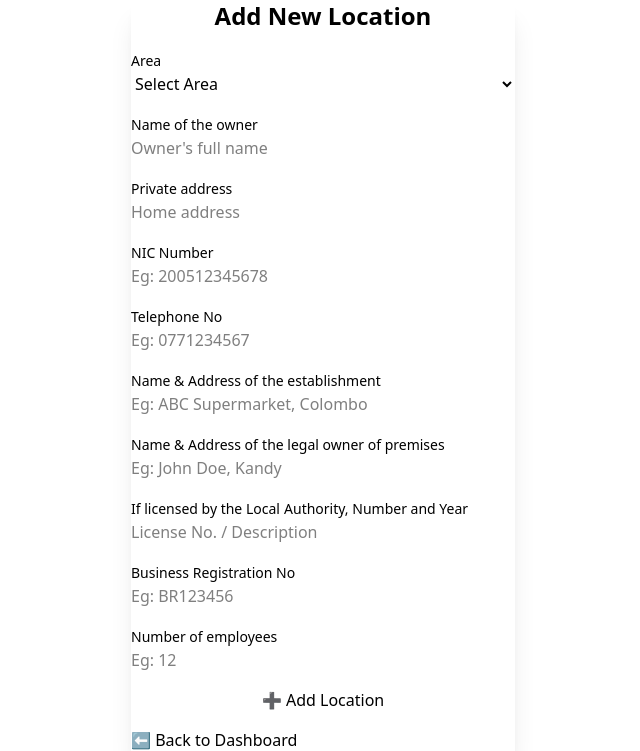
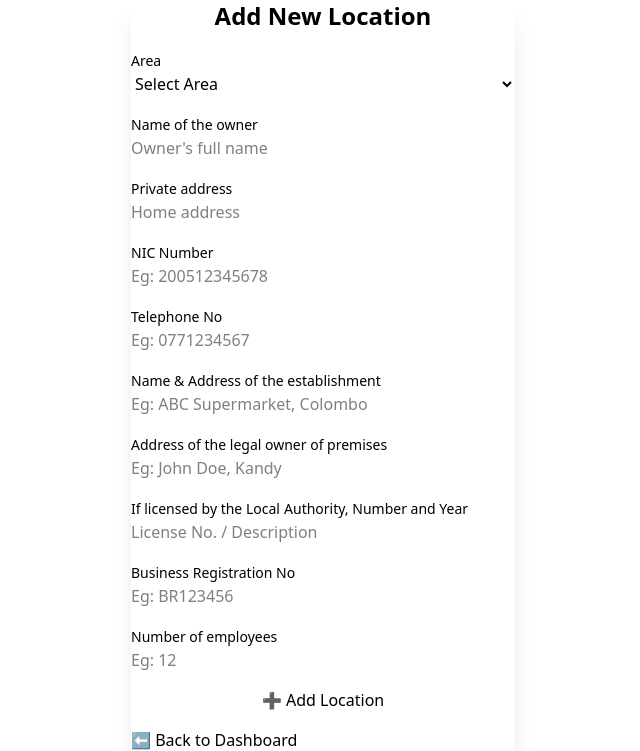
Before and after one commit to hirusha-adi/phi-data-collection, a Flask app: page /add-location in a window 1280 px wide. Shown: the part 40-791 px from the top of the page, without its empty margins (317-957 px from the left). Run offline with Flask 3, Linux system fonts and the light colour scheme; a user stored in the database is signed in; data comes from the database, SQL or seed files in the repository; some libraries are stand-ins or nearby versions.

Commit message:
only get address

```diff
--- a/app/models.py
+++ b/app/models.py
@@ -26,7 +26,7 @@ class Location(db.Model):
     nic_number = db.Column(db.String(20), nullable=False)
     telephone_number = db.Column(db.String(20), nullable=False)
     name_and_address_of_establishment = db.Column(db.String(200), nullable=False)
-    name_and_address_of_legal_owner = db.Column(db.String(200), nullable=False)
+    address_of_legal_owner = db.Column(db.String(200), nullable=False)
     if_liscened_details = db.Column(db.String(200), nullable=True)  # Optional
     bussiness_registration_number = db.Column(db.String(100), nullable=True)  # Optional
     number_of_employees = db.Column(db.String(50), nullable=False)
--- a/app/routes.py
+++ b/app/routes.py
@@ -126,16 +126,17 @@ def add_location():
         nic_number = request.form.get('nic_number', '').strip()
         telephone_number = request.form.get('telephone_number', '').strip()
         name_and_address_of_establishment = request.form.get('name_and_address_of_establishment', '').strip()
-        name_and_address_of_legal_owner = request.form.get('name_and_address_of_legal_owner', '').strip()
+        address_of_legal_owner = request.form.get('address_of_legal_owner', '').strip()
         if_liscened_details = request.form.get('if_liscened_details', '').strip()
         bussiness_registration_number = request.form.get('bussiness_registration_number', '').strip()
         number_of_employees = request.form.get('number_of_employees', '').strip()
 
+
         print(all([area_id, name_of_owner, private_address, nic_number, telephone_number,
-                name_and_address_of_establishment, name_and_address_of_legal_owner, number_of_employees]))
+                name_and_address_of_establishment, address_of_legal_owner, number_of_employees]))
 
         if all([area_id, name_of_owner, private_address, nic_number, telephone_number,
-                name_and_address_of_establishment, name_and_address_of_legal_owner, number_of_employees]):
+                name_and_address_of_establishment, address_of_legal_owner, number_of_employees]):
             new_location = Location(
                 area_id=area_id,
                 name_of_owner=name_of_owner,
@@ -143,7 +144,7 @@ def add_location():
                 nic_number=nic_number,
                 telephone_number=telephone_number,
                 name_and_address_of_establishment=name_and_address_of_establishment,
-                name_and_address_of_legal_owner=name_and_address_of_legal_owner,
+                address_of_legal_owner=address_of_legal_owner,
                 if_liscened_details=if_liscened_details,
                 bussiness_registration_number=bussiness_registration_number,
                 number_of_employees=number_of_employees
--- a/app/templates/add_location.html
+++ b/app/templates/add_location.html
@@ -50,9 +50,8 @@
         </div>
 
         <div>
-          <label class="label text-sm font-medium">Name & Address of</label>
-          <label class="label text-sm font-medium">the legal owner of premises</label>
-          <input type="text" name="name_and_address_of_legal_owner" class="input input-bordered w-full"
+          <label class="label text-sm font-medium">Address of the legal owner of premises</label>
+          <input type="text" name="address_of_legal_owner" class="input input-bordered w-full"
             placeholder="Eg: John Doe, Kandy" required />
         </div>
 
```
